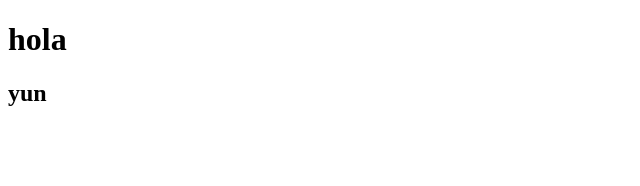
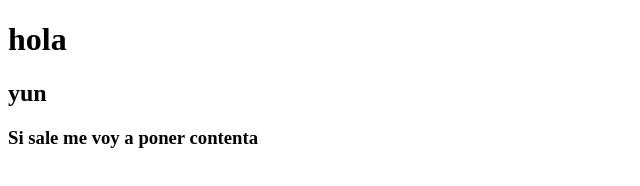
Before and after one commit to NataliaPita/lio, a plain HTML site: page index.html in a window 1280 px wide. Shown: the whole page, without its empty margins (0-640 px from the left). Drawn offline with Linux system fonts and the light colour scheme.

Commit message:
agregue un h3

```diff
--- a/index.html
+++ b/index.html
@@ -9,5 +9,6 @@
 <body>
     <h1>hola</h1>
     <h2>yun </h2>
+    <h3>Si sale me voy a poner contenta</h3>
 </body>
 </html>
```
